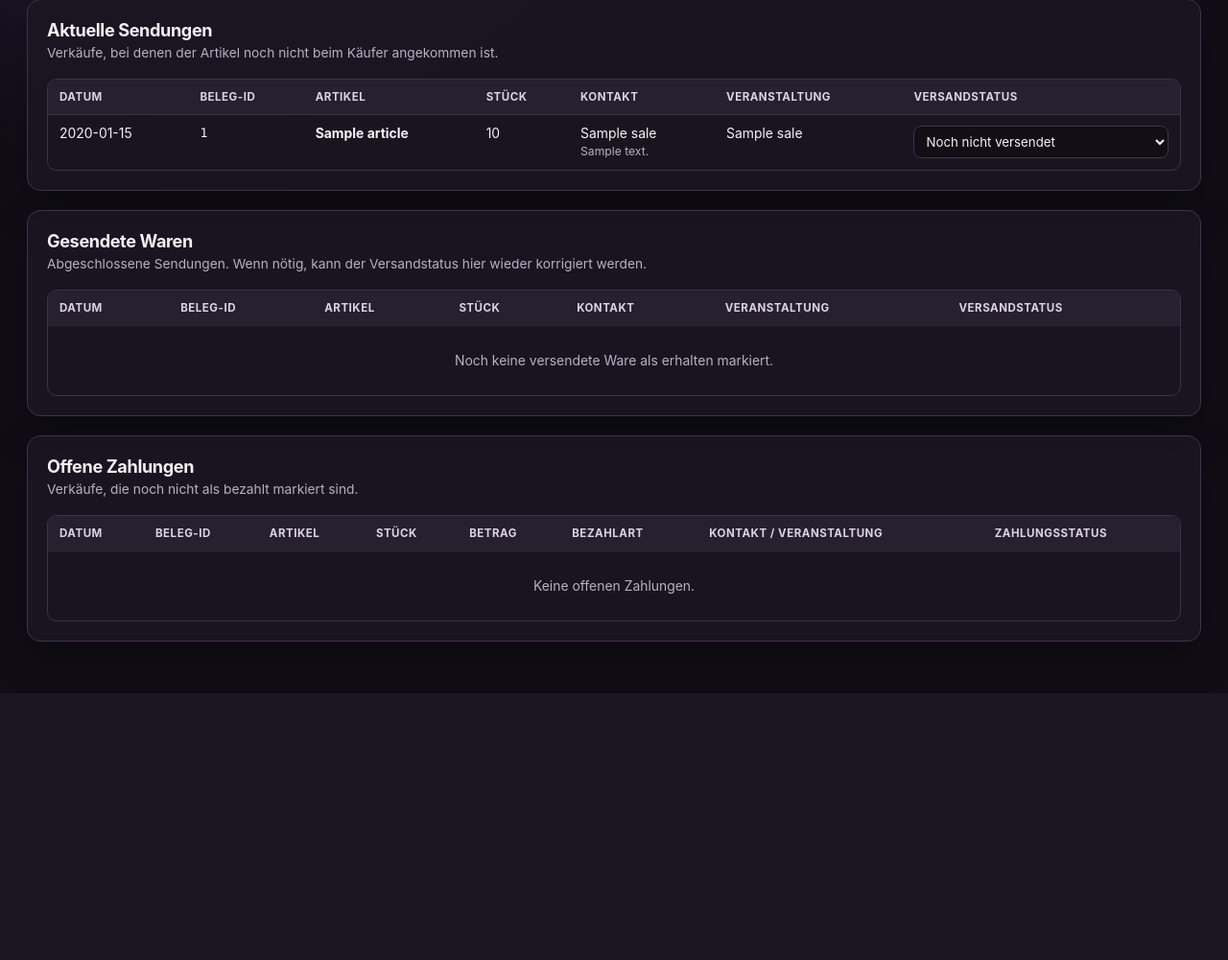
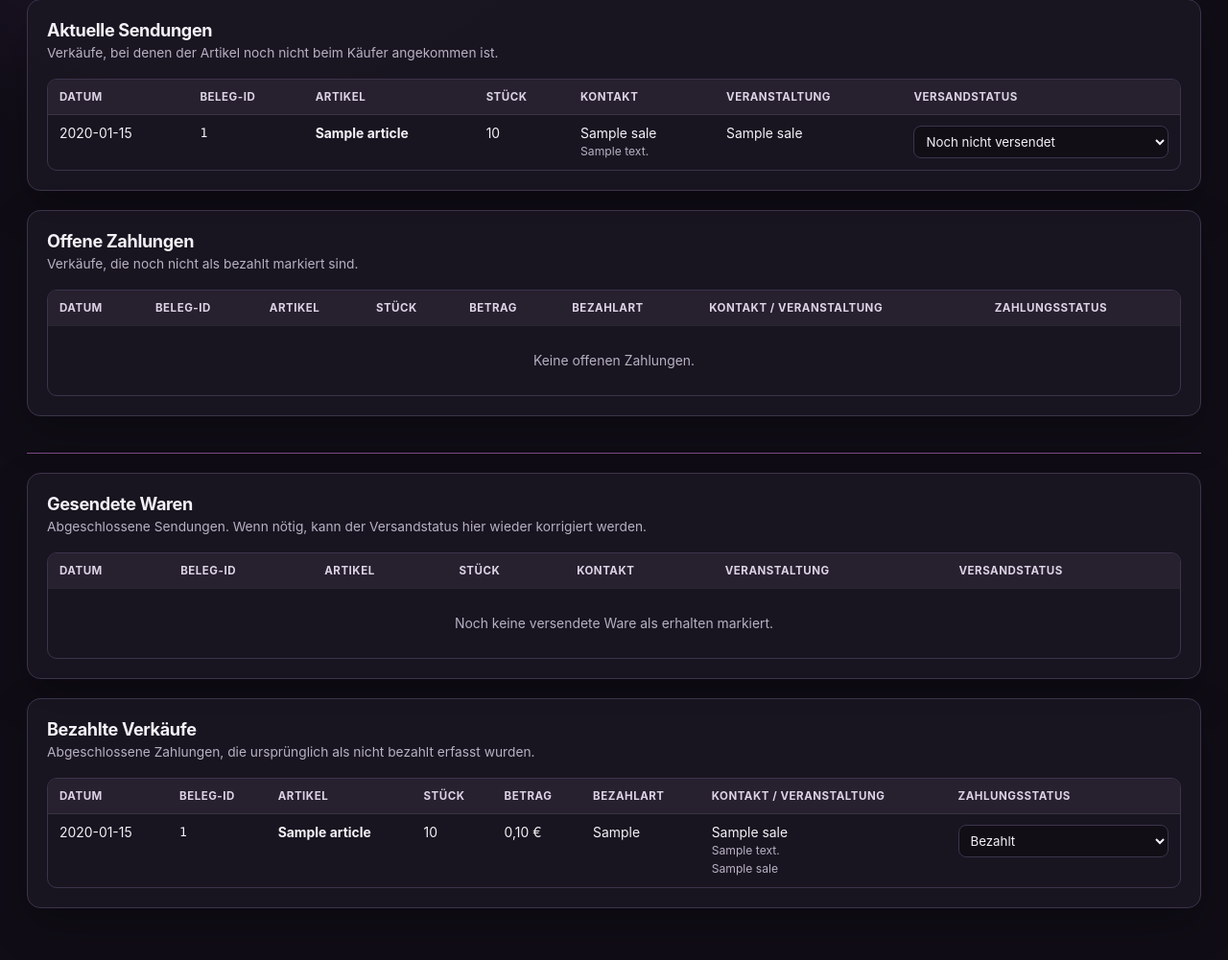
Before and after one commit to TAWilts/protovibe-merch, a Flask app: page /vorgaenge in a window 1280 px wide. Shown: the part 243-1244 px from the top of the page at 96% size. Before the commit the page ends 966 px from the top, so only its background shows below. Run offline with Flask 3, Linux system fonts and the light colour scheme; the visitor is signed in with stand-in values (Sample User, id 1); tables that the repository leaves empty hold one stand-in row (values such as "Sample post"); parts of the project's set-up code (start-up, migrations or seed data) failed here and were passed over.

Commit message:
feat: enhance payment and delivery management with follow-up tracking

```diff
--- a/app.py
+++ b/app.py
@@ -133,6 +133,9 @@ CREATE TABLE IF NOT EXISTS sales (
     donation_cents INTEGER NOT NULL DEFAULT 0 CHECK(donation_cents >= 0),
     payment_method TEXT NOT NULL,
     is_paid INTEGER NOT NULL DEFAULT 1,
+    -- Keeps the payment workflow distinct from ordinary counter sales that
+    -- were already paid when first entered.
+    payment_follow_up INTEGER NOT NULL DEFAULT 0,
     is_received INTEGER NOT NULL DEFAULT 1,
     -- ``not_applicable`` identifies an ordinary counter sale.  The other
     -- states form the delivery workflow for a sale that was not handed over
@@ -316,6 +319,20 @@ def initialise_database(app: Flask) -> None:
             )
         connection.execute(
             "CREATE INDEX IF NOT EXISTS idx_sales_delivery_status ON sales(delivery_status)"
+        )
+
+        # A completed payment history should only contain sales that actually
+        # began as open payments.  Existing open sales get that marker during
+        # migration; already paid counter sales stay out of the new history.
+        if "payment_follow_up" not in sales_columns:
+            connection.execute(
+                "ALTER TABLE sales ADD COLUMN payment_follow_up INTEGER NOT NULL DEFAULT 0"
+            )
+            connection.execute(
+                "UPDATE sales SET payment_follow_up = 1 WHERE is_paid = 0"
+            )
+        connection.execute(
+            "CREATE INDEX IF NOT EXISTS idx_sales_payment_follow_up ON sales(payment_follow_up, is_paid)"
         )
         user_count = connection.execute("SELECT COUNT(*) FROM users").fetchone()[0]
         if user_count == 0:
@@ -525,7 +542,13 @@ def sales_with_labels(
     sales = []
     for row in rows:
         item = dict(row)
+        # ``variant_label_map`` also exposes a generic ``id`` key for the
+        # variant.  Retain the sale ID before merging it: the operations page
+        # sends this ID back to the status API, not the variant ID.
+        sale_id = item["id"]
         item.update(labels[row["variant_id"]])
+        item["id"] = sale_id
+        item["sale_id"] = sale_id
         sales.append(item)
     return sales
 
@@ -1261,6 +1284,7 @@ def create_app(test_config: dict[str, Any] | None = None) -> Flask:
             # workflow.  A non-collected sale starts as "not sent" and can be
             # progressed later in the dedicated operations tab.
             delivery_status = "not_applicable" if is_received else "pending"
+            payment_follow_up = int(not is_paid)
 
             variant = connection.execute(
                 "SELECT * FROM variants WHERE id = ? AND is_active = 1", (variant_id,)
@@ -1298,14 +1322,15 @@ def create_app(test_config: dict[str, Any] | None = None) -> Flask:
                 """
                 INSERT INTO sales (
                     receipt_id, variant_id, quantity, unit_price_cents, amount_due_cents,
-                    amount_given_cents, donation_cents, payment_method, is_paid, is_received,
+                    amount_given_cents, donation_cents, payment_method, is_paid, payment_follow_up, is_received,
                     delivery_status, customer_name, customer_address, event_name, comment,
                     sold_on, created_at, created_by
-                ) VALUES (?, ?, ?, ?, ?, ?, ?, ?, ?, ?, ?, ?, ?, ?, ?, ?, ?, ?)
+                ) VALUES (?, ?, ?, ?, ?, ?, ?, ?, ?, ?, ?, ?, ?, ?, ?, ?, ?, ?, ?)
                 """,
                 (
-                    receipt_id, variant_id, quantity, variant["sale_price_cents"], amount_due, amount_given,
-                    donation, payment_method, int(is_paid), int(is_received), delivery_status,
+                    receipt_id, variant_id, quantity, variant["sale_price_cents"], amount_due,
+                    amount_given, donation, payment_method, int(is_paid), payment_follow_up,
+                    int(is_received), delivery_status,
                     customer_name or None, customer_address or None,
                     str(payload.get("event_name", "")).strip() or None,
                     str(payload.get("comment", "")).strip() or None, sold_on, utc_now(), g.user["id"],
@@ -1320,6 +1345,7 @@ def create_app(test_config: dict[str, Any] | None = None) -> Flask:
                     "receipt_id": receipt_id,
                     "quantity": quantity,
                     "is_paid": is_paid,
+                    "payment_follow_up": bool(payment_follow_up),
                     "delivery_status": delivery_status,
                 },
             )
@@ -1443,12 +1469,20 @@ def create_app(test_config: dict[str, Any] | None = None) -> Flask:
         unpaid_sales = connection.execute(
             "SELECT * FROM sales WHERE is_paid = 0 ORDER BY sold_on DESC, id DESC"
         ).fetchall()
+        paid_follow_up_sales = connection.execute(
+            """
+            SELECT * FROM sales
+            WHERE is_paid = 1 AND payment_follow_up = 1
+            ORDER BY sold_on DESC, id DESC
+            """
+        ).fetchall()
         return render_template(
             "operations.html",
             title="Offene Vorgänge",
             current_shipments=sales_with_labels(connection, current_shipments),
+            unpaid_sales=sales_with_labels(connection, unpaid_sales),
             delivered_goods=sales_with_labels(connection, delivered_goods),
-            unpaid_sales=sales_with_labels(connection, unpaid_sales),
+            paid_follow_up_sales=sales_with_labels(connection, paid_follow_up_sales),
         )
 
     @app.patch("/api/sales/<int:sale_id>/delivery-status")
@@ -1530,7 +1564,7 @@ def create_app(test_config: dict[str, Any] | None = None) -> Flask:
             connection.execute(
                 """
                 UPDATE sales
-                SET is_paid = ?, amount_given_cents = ?, donation_cents = ?
+                SET is_paid = ?, payment_follow_up = 1, amount_given_cents = ?, donation_cents = ?
                 WHERE id = ?
                 """,
                 (int(requested_paid), amount_given, donation, sale_id),
--- a/static/app.css
+++ b/static/app.css
@@ -124,6 +124,7 @@ input[type=number]::-webkit-inner-spin-button, input[type=number]::-webkit-outer
 .success-icon { width: 42px; height: 42px; margin: 0 auto; display: grid; place-items: center; border-radius: 50%; background: rgba(82,209,139,.16); border: 1px solid var(--success); color: var(--success); font-size: 1.35rem; font-weight: 900; }
 
 .table-section { padding: 20px; margin-top: 20px; border: 1px solid var(--border); border-radius: var(--radius); background: rgba(26, 22, 34, .88); box-shadow: var(--shadow); }
+.operations-divider { height: 0; margin: 38px 0 10px; border: 0; border-top: 1px solid rgba(240, 142, 255, .48); }
 .section-heading { display: flex; justify-content: space-between; gap: 18px; align-items: center; margin-bottom: 16px; }
 .section-heading h2, .section-heading h3 { margin: 0; letter-spacing: -.02em; }
 .section-heading h3 { font-size: 1.02rem; }
--- a/templates/operations.html
+++ b/templates/operations.html
@@ -30,7 +30,7 @@
       <td>{{ sale.customer_name }}<small class="table-subline preserve-newlines">{{ sale.customer_address }}</small></td>
       <td>{{ sale.event_name or '—' }}</td>
       <td>
-        <select class="status-select" data-delivery-status data-sale-id="{{ sale.id }}" aria-label="Versandstatus für {{ sale.receipt_id }}">
+        <select class="status-select" data-delivery-status data-sale-id="{{ sale.sale_id }}" aria-label="Versandstatus für {{ sale.receipt_id }}">
           <option value="pending" {% if sale.delivery_status == 'pending' %}selected{% endif %}>Noch nicht versendet</option>
           <option value="shipped" {% if sale.delivery_status == 'shipped' %}selected{% endif %}>Versendet</option>
           <option value="received">Erhalten</option>
@@ -98,7 +66,7 @@
         {% if sale.event_name %}<small class="table-subline">{{ sale.event_name }}</small>{% elif not sale.customer_name %}—{% endif %}
       </td>
       <td>
-        <select class="status-select" data-payment-status data-sale-id="{{ sale.id }}" aria-label="Zahlungsstatus für {{ sale.receipt_id }}">
+        <select class="status-select" data-payment-status data-sale-id="{{ sale.sale_id }}" aria-label="Zahlungsstatus für {{ sale.receipt_id }}">
           <option value="false" selected>Nicht bezahlt</option>
           <option value="true">Bezahlt</option>
         </select>
@@ -109,5 +77,74 @@
   {% endfor %}
   </tbody></table></div>
 </section>
+
+<hr class="operations-divider" aria-hidden="true">
+
+<section class="table-section">
+  <div class="section-heading">
+    <div>
+      <h2>Gesendete Waren</h2>
+      <p>Abgeschlossene Sendungen. Wenn nötig, kann der Versandstatus hier wieder korrigiert werden.</p>
+    </div>
+  </div>
+  <div class="table-scroll"><table class="operations-table"><thead><tr>
+    <th>Datum</th><th>Beleg-ID</th><th>Artikel</th><th>Stück</th><th>Kontakt</th><th>Veranstaltung</th><th>Versandstatus</th>
+  </tr></thead><tbody>
+  {% for sale in delivered_goods %}
+    <tr>
+      <td>{{ sale.sold_on }}</td>
+      <td class="mono">{{ sale.receipt_id }}</td>
+      <td><strong>{{ sale.article_name }}</strong>{% if sale.option_text %}<small class="table-subline">{{ sale.option_text }}</small>{% endif %}</td>
+      <td>{{ sale.quantity }}</td>
+      <td>{{ sale.customer_name }}<small class="table-subline preserve-newlines">{{ sale.customer_address }}</small></td>
+      <td>{{ sale.event_name or '—' }}</td>
+      <td>
+        <select class="status-select" data-delivery-status data-sale-id="{{ sale.sale_id }}" aria-label="Versandstatus für {{ sale.receipt_id }}">
+          <option value="pending">Noch nicht versendet</option>
+          <option value="shipped">Versendet</option>
+          <option value="received" selected>Erhalten</option>
+        </select>
+      </td>
+    </tr>
+  {% else %}
+    <tr><td colspan="7" class="empty-cell">Noch keine versendete Ware als erhalten markiert.</td></tr>
+  {% endfor %}
+  </tbody></table></div>
+</section>
+
+<section class="table-section">
+  <div class="section-heading">
+    <div>
+      <h2>Bezahlte Verkäufe</h2>
+      <p>Abgeschlossene Zahlungen, die ursprünglich als nicht bezahlt erfasst wurden.</p>
+    </div>
+  </div>
+  <div class="table-scroll"><table class="operations-table"><thead><tr>
+    <th>Datum</th><th>Beleg-ID</th><th>Artikel</th><th>Stück</th><th>Betrag</th><th>Bezahlart</th><th>Kontakt / Veranstaltung</th><th>Zahlungsstatus</th>
+  </tr></thead><tbody>
+  {% for sale in paid_follow_up_sales %}
+    <tr>
+      <td>{{ sale.sold_on }}</td>
+      <td class="mono">{{ sale.receipt_id }}</td>
+      <td><strong>{{ sale.article_name }}</strong>{% if sale.option_text %}<small class="table-subline">{{ sale.option_text }}</small>{% endif %}</td>
+      <td>{{ sale.quantity }}</td>
+      <td>{{ sale.amount_due_cents|money }}</td>
+      <td>{{ sale.payment_method }}</td>
+      <td>
+        {% if sale.customer_name %}{{ sale.customer_name }}<small class="table-subline preserve-newlines">{{ sale.customer_address }}</small>{% endif %}
+        {% if sale.event_name %}<small class="table-subline">{{ sale.event_name }}</small>{% elif not sale.customer_name %}—{% endif %}
+      </td>
+      <td>
+        <select class="status-select" data-payment-status data-sale-id="{{ sale.sale_id }}" aria-label="Zahlungsstatus für {{ sale.receipt_id }}">
+          <option value="false">Nicht bezahlt</option>
+          <option value="true" selected>Bezahlt</option>
+        </select>
+      </td>
+    </tr>
+  {% else %}
+    <tr><td colspan="8" class="empty-cell">Noch keine offene Zahlung als bezahlt markiert.</td></tr>
+  {% endfor %}
+  </tbody></table></div>
+</section>
 {% endblock %}
 {% block scripts %}<script src="{{ url_for('static', filename='operations.js') }}"></script>{% endblock %}
```
Also changed, not shown: other parts of templates/operations.html (+0 -32 lines), tests/test_app.py (+30 -5 lines), README.md.
